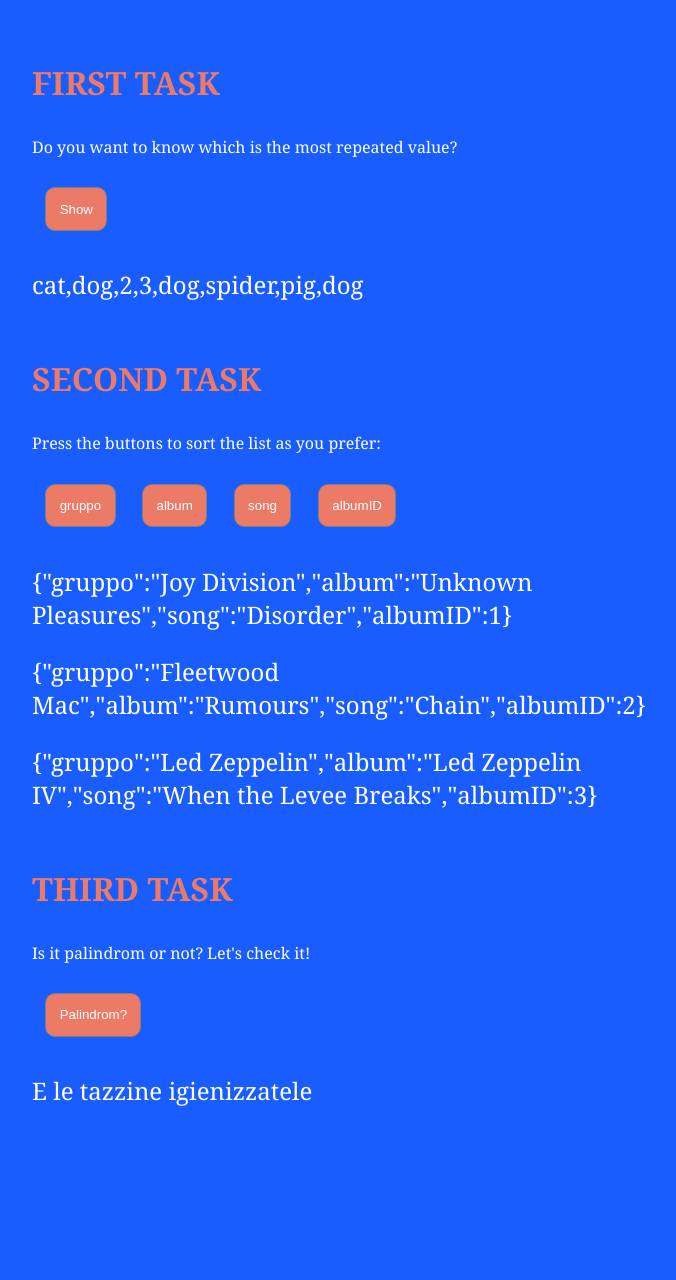
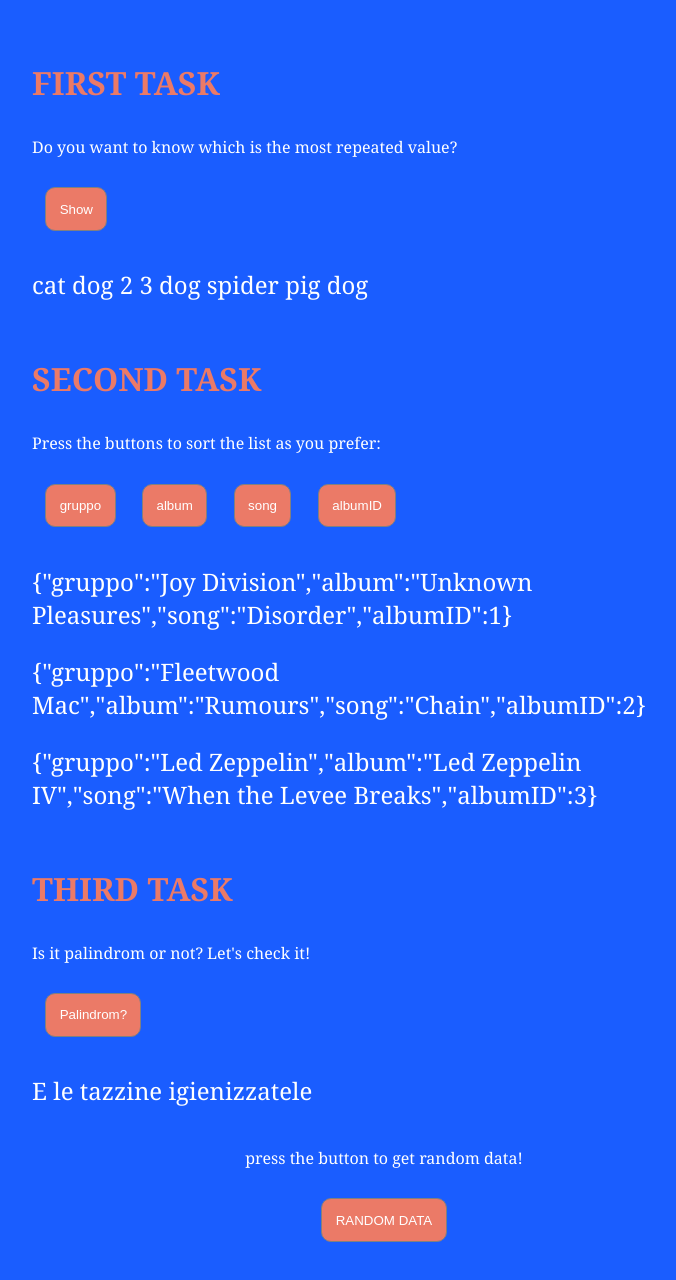
Before and after one commit to LucaBert89/electron-challenge-app, an Electron app: page src/index.html in a window 800 px wide. Shown: the part 116-1396 px from the top of the page, without its empty margins (16-692 px from the left). Before the commit the page ends 1295 px from the top, so only its background shows below. Drawn offline with Linux system fonts and the light colour scheme.

Commit message:
first-task-visualize-number-and-random-refresh

```diff
--- a/src/assets/style/index.css
+++ b/src/assets/style/index.css
@@ -21,7 +21,7 @@ body {
     font-size:2em;
 }
 
-.app-task__button, .app-task__sort-button {
+.app-task__button, .app-task__sort-button, .app-task__refresh_button {
     outline: none;
     background: none;
     cursor: pointer;
@@ -33,6 +33,19 @@ body {
     margin:1em;
 }
 
+.app-task__refresh-container {
+    text-align:center;
+}
+
+.app-task__refresh_button {
+  text-align: right;
+}
+
+.app-task__refresh_button:hover {
+    background-color: #fff;
+    color:#EB7A67;
+}
+
 .app-task__final-result {
     color: #FFFFFF;
     font-size:1.5em;
--- a/src/firstChallenge/arrayList/arrayData.js
+++ b/src/firstChallenge/arrayList/arrayData.js
@@ -1,4 +1,5 @@
 export const data = [
     ["cat", "dog", 2,3,"dog", "spider", "pig", "dog"],
-    ["0", 1, "a", 1, "a", 5, 8, 99, -1, 30, "a"]
+    ["0", 1, "a", 1, "a", 5, 8, 99, -1, 30, "a"],
+    ["woo", "aaaa", 3, 1, "boooo", "aaaa", "aaaa", "nooo", 4, 6, "a"]
 ]
--- a/src/firstChallenge/mostRepeated.js
+++ b/src/firstChallenge/mostRepeated.js
@@ -3,5 +3,5 @@ export const mostRepeated = (countArray) => {
     const max = Math.max(...values);
 
     const findValue = Object.entries(countArray).filter(([key, value]) => value === max)
-    return findValue[0][0]
+    return findValue.join().replace(",", ":")
 }
--- a/src/index.html
+++ b/src/index.html
@@ -26,6 +26,10 @@
                 <button class="app-task__button">Palindrom?</button>
             </div>
         </div>
+        <div class="app-task__refresh-container">
+            <p>press the button to get random data!</p>
+            <button class="app-task__refresh_button" onclick="location.reload()">RANDOM DATA</button>
+        </div>
 
 
     </main>
--- a/src/renderDom/renderDom.js
+++ b/src/renderDom/renderDom.js
@@ -17,7 +17,7 @@ export const visualizeSecondTask = (data, index, taskContainer) => {
 export const visualizeFirstThirdTask = (data, index, taskContainer) => {
     const dataField = document.createElement("p");
     dataField.classList.add(`app-task__result_${index}`)
-    dataField.innerText = data;
+    typeof data === "object" ? dataField.innerText = data.join("  ") : dataField.innerText = data;
     taskContainer.appendChild(dataField)
 }
 
```
Also changed, not shown: test/challenge.test.js (+3 -3 lines), src/index.js (line endings or trailing spaces).
